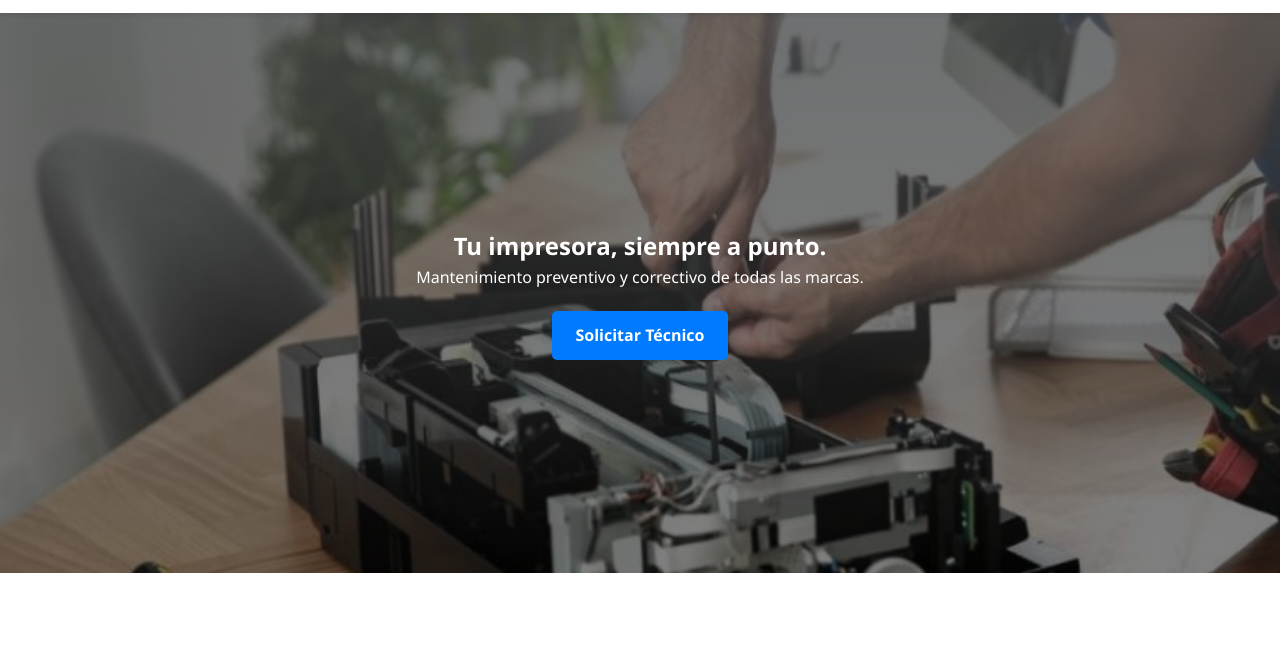
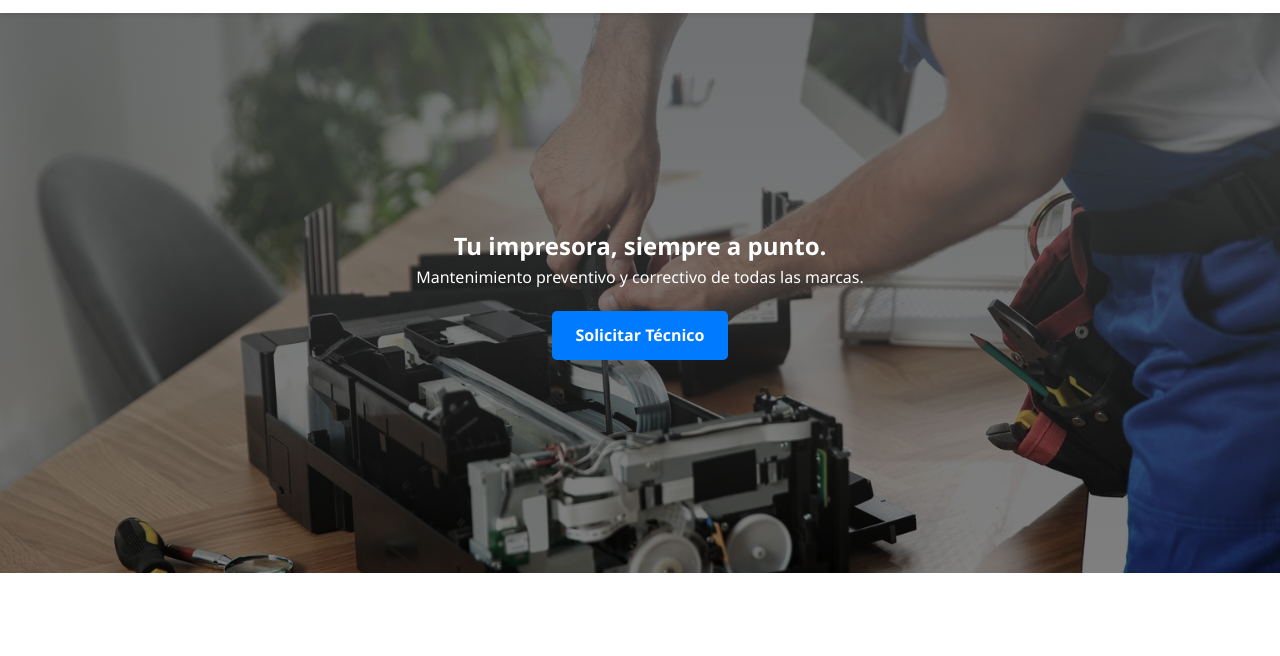
Before and after one commit to RubenArce2026/Servicios-ruben, a plain HTML site: page index.html in a window 1280 px wide. Shown: the part 57-713 px from the top of the page. Drawn offline with Linux system fonts and the light colour scheme.

Commit message:
version 3 corregido

```diff
--- a/css/style.scss
+++ b/css/style.scss
@@ -103,7 +103,7 @@ header {
 }
 
 /*---------------------------------------------------------------------------------------------------------------------------------------------------*/
-.hero { background: linear-gradient(rgba(75, 77, 78, 0.8), rgba(0,0,0,0.5)), url('/assets/image/background.JPG'); background-size: cover; background-position: center; height: 70vh; color: white; display: flex; flex-direction: column; justify-content: center; align-items: center; text-align: center; padding: 0 20px; }
+.hero { background: linear-gradient(rgba(75, 77, 78, 0.8), rgba(0,0,0,0.5)), url('/assets/image/background.jpeg'); background-size: cover; background-position: center; height: 70vh; color: white; display: flex; flex-direction: column; justify-content: center; align-items: center; text-align: center; padding: 0 20px; }
 
 .btn { background: #007bff; color: #ffffff; padding: 12px 24px; border-radius: 5px; text-decoration: none; font-weight: bold; margin-top: 20px; }
 
```
Also changed, not shown: assets/image/background.JPG (deleted), assets/image/background.jpeg (added), css/style.css, 1 other file.
